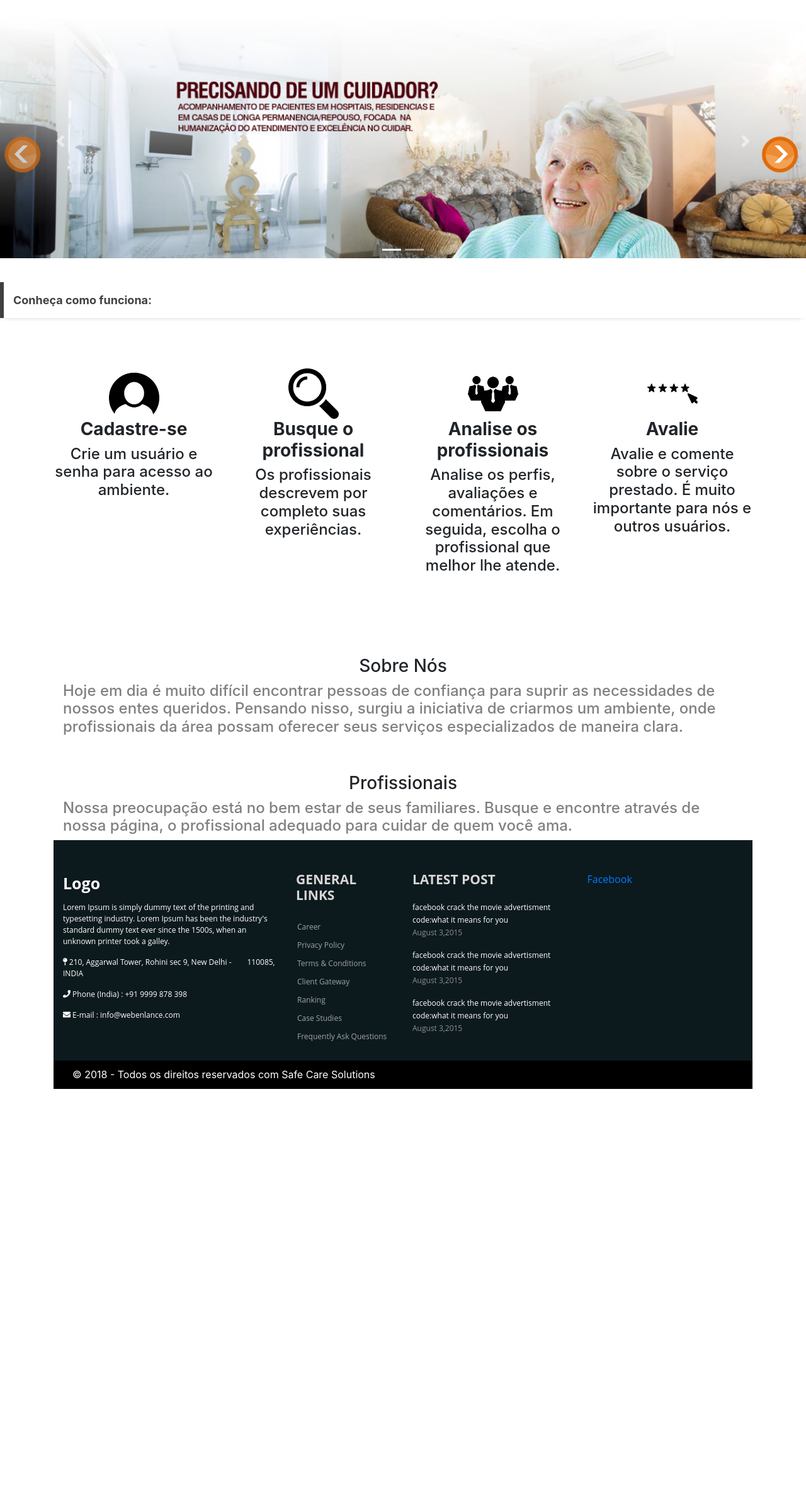
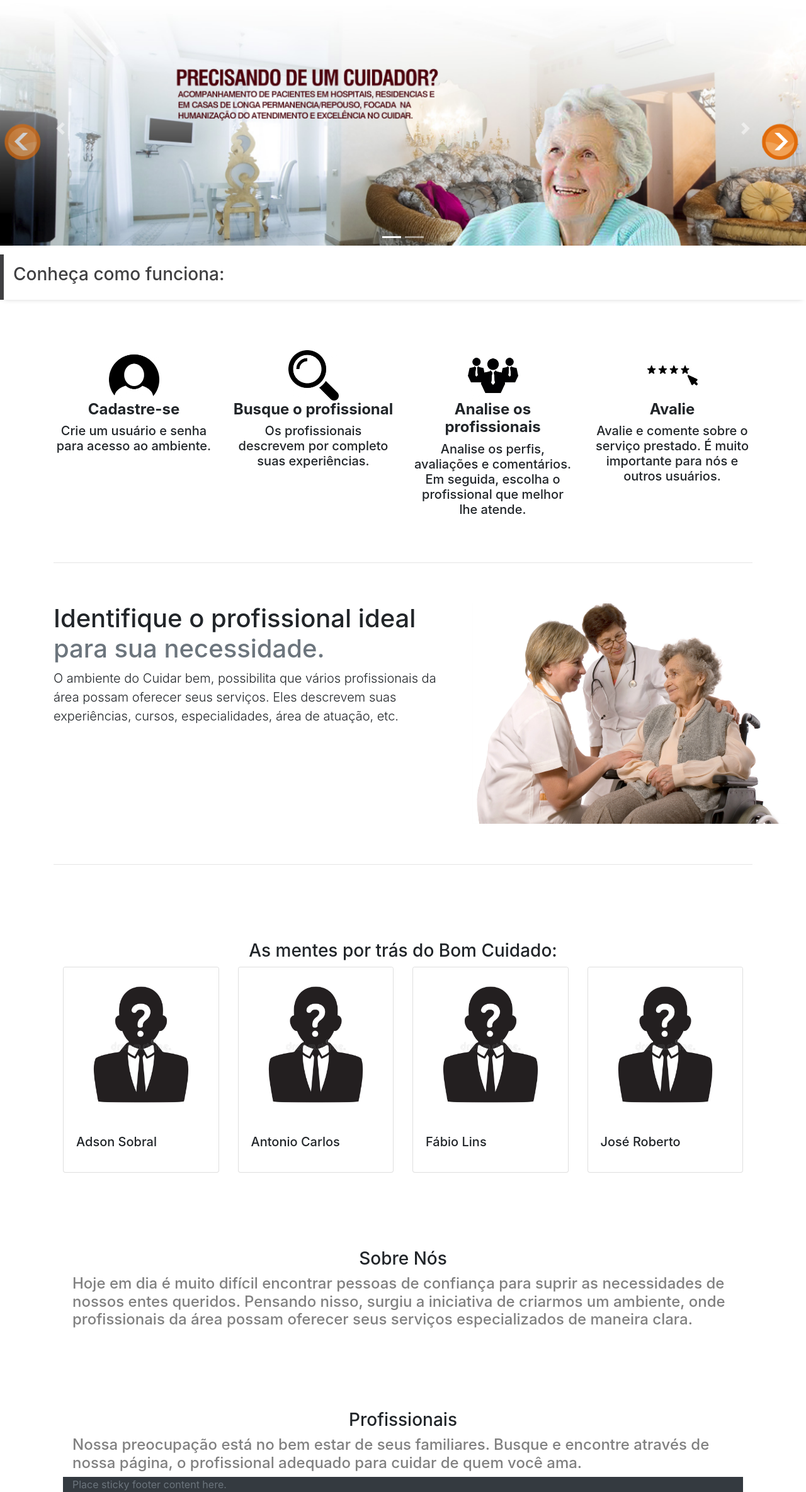
Before and after one commit to PraticaProfissionalJN/PraticaII, a PHP site: page / in a window 1280 px wide. Shown: the part 56-2425 px from the top of the page at 63% size. Before the commit the page ends 1785 px from the top, so only its background shows below. Run offline with PHP 8.4, Linux system fonts and the light colour scheme; some libraries are stand-ins or nearby versions.

Commit message:
fabio/ ajustes na home

```diff
--- a/css/estilos.css
+++ b/css/estilos.css
@@ -21,7 +21,7 @@
 	text-align: center;
 }
 .carousel-inner {
-	margin-top: 80px;
+	margin-top: 60px;
 	height: 400px ;
 }
 .beneficios{
@@ -55,42 +55,7 @@
 	color: #404042;
 	font-size: large;
 }
-@import url(https://fonts.googleapis.com/css?family=Open+Sans:400,700,300);
-footer { background-color:#0c1a1e; min-height:350px; font-family: 'Open Sans', sans-serif; }
-.footerleft { margin-top:50px; padding:0 36px; }
-.logofooter { margin-bottom:10px; font-size:25px; color:#fff; font-weight:700;}
-
-.footerleft p { color:#fff; font-size:12px !important; font-family: 'Open Sans', sans-serif; margin-bottom:15px;}
-.footerleft p i { width:20px; color:#999;}
-
-
-.paddingtop-bottom {  margin-top:50px;}
-.footer-ul { list-style-type:none;  padding-left:0px; margin-left:2px;}
-.footer-ul li { line-height:29px; font-size:12px;}
-.footer-ul li a { color:#a0a3a4; transition: color 0.2s linear 0s, background 0.2s linear 0s; }
-.footer-ul i { margin-right:10px;}
-.footer-ul li a:hover {transition: color 0.2s linear 0s, background 0.2s linear 0s; color:#ff670f; }
-
-.social:hover {
-     -webkit-transform: scale(1.1);
-     -moz-transform: scale(1.1);
-     -o-transform: scale(1.1);
- }
-
-
-
-
- .icon-ul { list-style-type:none !important; margin:0px; padding:0px;}
- .icon-ul li { line-height:75px; width:100%; float:left;}
- .icon { float:left; margin-right:5px;}
-
-
- .copyright { min-height:40px; background-color:#000000;}
- .copyright p { text-align:left; color:#FFF; padding:10px 0; margin-bottom:0px;}
- .heading7 { font-size:21px; font-weight:700; color:#d9d6d6; margin-bottom:22px;}
- .post p { font-size:12px; color:#FFF; line-height:20px;}
- .post p span { display:block; color:#8f8f8f;}
- .bottom_ul { list-style-type:none; float:right; margin-bottom:0px;}
- .bottom_ul li { float:left; line-height:40px;}
- .bottom_ul li:after { content:"/"; color:#FFF; margin-right:8px; margin-left:8px;}
- .bottom_ul li a { color:#FFF;  font-size:12px;}
+.featurette-image{
+	height: 350px;
+	width: 500px;
+}
--- a/index.html
+++ b/index.html
@@ -6,7 +6,8 @@
     <meta name="viewport" content="width=device-width, initial-scale=1, shrink-to-fit=no">
     <script defer src="https://use.fontawesome.com/releases/v5.0.8/js/all.js"></script>
     <link rel="stylesheet" type="text/css" href="css/estilos.css">
-    <link href="https://fortawesome.github.io/Font-Awesome/assets/font-awesome/css/font-awesome.css" rel="stylesheet">
+    <link href="//maxcdn.bootstrapcdn.com/font-awesome/4.2.0/css/font-awesome.min.css" rel="stylesheet">
+
 
     <!-- Bootstrap CSS -->
     <link rel="stylesheet" href="https://maxcdn.bootstrapcdn.com/bootstrap/4.0.0/css/bootstrap.min.css" integrity="sha384-Gn5384xqQ1aoWXA+058RXPxPg6fy4IWvTNh0E263XmFcJlSAwiGgFAW/dAiS6JXm" crossorigin="anonymous">
@@ -68,10 +69,9 @@
         </a>
     </div>
   </div>
-  <br>
   <!-- Como funciona-->
   <div class="notice notice-danger">
-    <strong>Conheça como funciona:</strong>
+    <strong><h3>Conheça como funciona:</h3></strong>
 </div>
   <!--Beneficios -->
   <div class="container">
@@ -79,25 +79,84 @@
         <div class="row">
             <div class="col-md-3 text-center">
               <img src="img/user.jpg" class="img-responsive" alt="Imagem Responsiva">
-                <h3><strong>Cadastre-se</strong></h3>
-                <h4>Crie um usuário e senha para acesso ao ambiente.</h4>
+                <h4><strong>Cadastre-se</strong></h4>
+                <h5>Crie um usuário e senha para acesso ao ambiente.</h5>
             </div>
             <div class="col-md-3 text-center">
                 <img src="img/lupa.jpg" class="img-responsive" alt="Imagem Responsiva">
-                <h3><strong>Busque o profissional</strong></h3>
-                <h4>Os profissionais descrevem por completo suas experiências.</h4>
+                <h4><strong>Busque o profissional</strong></h4>
+                <h5>Os profissionais descrevem por completo suas experiências.</h5>
             </div>
             <div class="col-md-3 text-center">
                 <img src="img/profissional.png" class="img-responsive" alt="Imagem Responsiva">
-                <h3><strong>Analise os profissionais</strong></h3>
-                <h4>Analise os perfis, avaliações e comentários. Em seguida, escolha o profissional que melhor lhe atende.</h4>
+                <h4><strong>Analise os profissionais</strong></h4>
+                <h5>Analise os perfis, avaliações e comentários. Em seguida, escolha o profissional que melhor lhe atende.</h5>
             </div>
             <div class="col-md-3 text-center">
               <img src="img/avaliar.jpg" class="img-responsive" alt="Imagem Responsiva">
-              <h3><strong>Avalie</strong></h3>
-              <h4>Avalie e comente sobre o serviço prestado. É muito importante para nós e outros usuários.</h4>
+              <h4><strong>Avalie</strong></h4>
+              <h5>Avalie e comente sobre o serviço prestado. É muito importante para nós e outros usuários.</h5>
           </div>
        </div>
+       <br>
+       <br>
+       <!-- Linha transparente-->
+       <hr class="featurette-divider">
+       <br>
+       <br>
+       <div class="row featurette">
+          <div class="col-md-7">
+            <h1 class="featurette-heading">Identifique o profissional ideal <span class="text-muted">para sua necessidade.</span></h1>
+            <p class="lead">O ambiente do Cuidar bem, possibilita que vários profissionais da área possam oferecer seus serviços. Eles descrevem suas experiências, cursos, especialidades, área de atuação, etc.</p>
+          </div>
+          <div class="col-md-5 text-center" id="imagem_quadro1">
+            <img class="featurette-image" img src="img/cuidador.jpg" alt="Coloque uma imagem aqui">
+          </div>
+        </div>
+        <br>
+        <br>
+        <hr class="featurette-divider">
+        <!-- Fotos-->
+        <div class="container">
+            <div id="sobrenos" class="sobre-nos">
+              <div class="row">
+                <div class="col-md-12">
+                  <h3>As mentes por trás do Bom Cuidado:</h3>
+        <div class="card-deck">
+            <div class="card">
+              <img class="card-img-top" src="img/foto.jpg" alt="Card image cap">
+              <div class="card-body">
+                <h5 class="card-title">Adson Sobral</h5>
+                <p class="card-text"></p>
+                <p class="card-text"><small class="text-muted"></small></p>
+              </div>
+            </div>
+            <div class="card">
+              <img class="card-img-top" src="img/foto.jpg" alt="Card image cap">
+              <div class="card-body">
+                <h5 class="card-title">Antonio Carlos</h5>
+                <p class="card-text"></p>
+                <p class="card-text"><small class="text-muted"></small></p>
+              </div>
+            </div>
+            <div class="card">
+                <img class="card-img-top" src="img/foto.jpg" alt="Card image cap">
+                <div class="card-body">
+                  <h5 class="card-title">Fábio Lins</h5>
+                  <p class="card-text"></p>
+                  <p class="card-text"><small class="text-muted"></small></p>
+                </div>
+              </div>
+              <div class="card">
+                  <img class="card-img-top" src="img/foto.jpg" alt="Card image cap">
+                  <div class="card-body">
+                    <h5 class="card-title">José Roberto</h5>
+                    <p class="card-text"></p>
+                    <p class="card-text"><small class="text-muted"></small></p>
+                  </div>
+                </div>
+            </div>
+
     <!--Sobre Nós-->
   <div class="container">
     <div id="sobrenos" class="sobre-nos">
@@ -121,64 +180,11 @@
     </div>
   </div>
   <!-- Rodapé -->
-  <footer>
-    <div class="container">
-      <div class="row">
-        <div class="col-md-4 col-sm-6 footerleft ">
-          <div class="logofooter"> Logo</div>
-          <p>Lorem Ipsum is simply dummy text of the printing and typesetting industry. Lorem Ipsum has been the industry's standard dummy text ever since the 1500s, when an unknown printer took a galley.</p>
-          <p><i class="fa fa-map-pin"></i> 210, Aggarwal Tower, Rohini sec 9, New Delhi -        110085, INDIA</p>
-          <p><i class="fa fa-phone"></i> Phone (India) : +91 9999 878 398</p>
-          <p><i class="fa fa-envelope"></i> E-mail : info@webenlance.com</p>
-
-        </div>
-        <div class="col-md-2 col-sm-6 paddingtop-bottom">
-          <h6 class="heading7">GENERAL LINKS</h6>
-          <ul class="footer-ul">
-            <li><a href="#"> Career</a></li>
-            <li><a href="#"> Privacy Policy</a></li>
-            <li><a href="#"> Terms & Conditions</a></li>
-            <li><a href="#"> Client Gateway</a></li>
-            <li><a href="#"> Ranking</a></li>
-            <li><a href="#"> Case Studies</a></li>
-            <li><a href="#"> Frequently Ask Questions</a></li>
-          </ul>
-        </div>
-        <div class="col-md-3 col-sm-6 paddingtop-bottom">
-          <h6 class="heading7">LATEST POST</h6>
-          <div class="post">
-            <p>facebook crack the movie advertisment code:what it means for you <span>August 3,2015</span></p>
-            <p>facebook crack the movie advertisment code:what it means for you <span>August 3,2015</span></p>
-            <p>facebook crack the movie advertisment code:what it means for you <span>August 3,2015</span></p>
-          </div>
-        </div>
-        <div class="col-md-3 col-sm-6 paddingtop-bottom">
-          <div class="fb-page" data-href="https://www.facebook.com/facebook" data-tabs="timeline" data-height="300" data-small-header="false" style="margin-bottom:15px;" data-adapt-container-width="true" data-hide-cover="false" data-show-facepile="true">
-            <div class="fb-xfbml-parse-ignore">
-              <blockquote cite="https://www.facebook.com/facebook"><a href="https://www.facebook.com/facebook">Facebook</a></blockquote>
-            </div>
-          </div>
-        </div>
+  <footer class="footer">
+      <div class="container">
+        <span class="text-muted">Place sticky footer content here.</span>
       </div>
-    </div>
-  </footer>
-  <!--footer start from here-->
-
-  <div class="copyright">
-    <div class="container">
-      <div class="col-md-6">
-        <p>© 2018 - Todos os direitos reservados com Safe Care Solutions</p>
-      </div>
-      <div class="col-md-6">
-        <ul class="bottom_ul">
-          <li><a href="#">safecaresolutions.com</a></li>
-          <li><a href="#">Sobre Nós</a></li>
-          <li><a href="#">Contate-nos</a></li>
-          <li><a href="#">Mapra do site</a></li>
-        </ul>
-      </div>
-    </div>
-  </div>
+    </footer>
     <script>
       $('.carousel').carousel({
         interval: 3500
```
